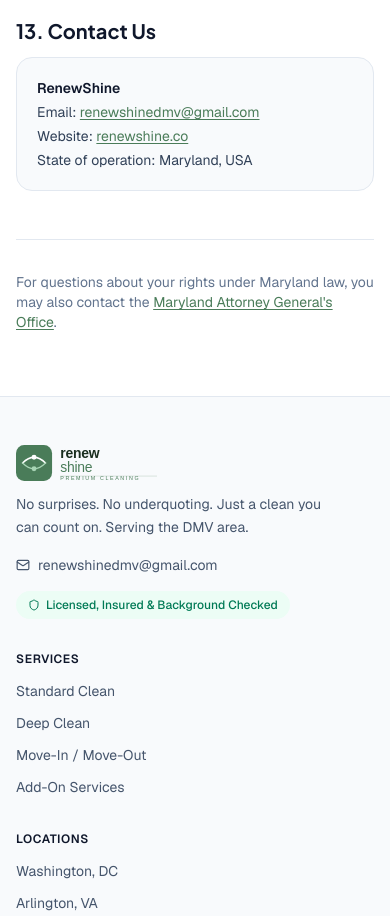
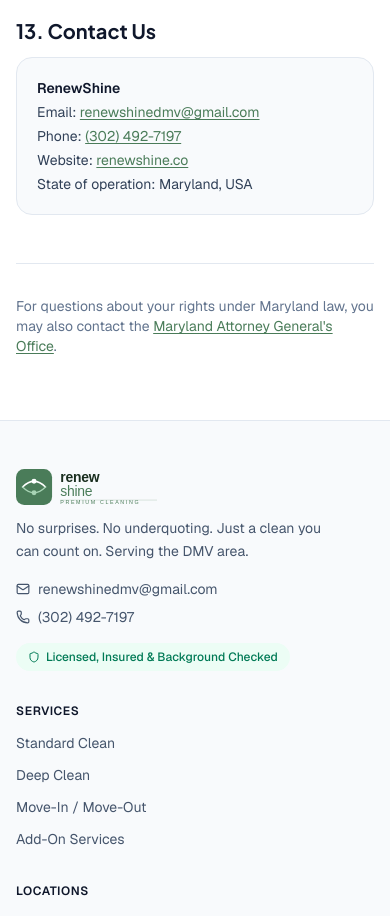
Before and after one commit to gracebotly/renewshine-app, a Next.js app: page /privacy in a window 390 px wide. Shown: the part 4700-5616 px from the top of the page. Built offline with nearby package versions, Linux system fonts and the light colour scheme.

Commit message:
Add business phone contact across footer, privacy, and customer emails

```diff
--- a/src/app/privacy/page.tsx
+++ b/src/app/privacy/page.tsx
@@ -244,6 +244,7 @@
             <div className="rounded-xl border border-slate-200 bg-slate-50 p-5 text-sm text-slate-700">
               <p className="font-semibold text-slate-900">RenewShine</p>
               <p className="mt-1">Email: <a href="mailto:renewshinedmv@gmail.com" className="text-(--color-brand) underline underline-offset-2">renewshinedmv@gmail.com</a></p>
+              <p className="mt-1">Phone: <a href="tel:+13024927197" className="text-(--color-brand) underline underline-offset-2">(302) 492-7197</a></p>
               <p className="mt-1">Website: <a href="https://renewshine.co" className="text-(--color-brand) underline underline-offset-2">renewshine.co</a></p>
               <p className="mt-1">State of operation: Maryland, USA</p>
             </div>
--- a/src/components/layout/Footer.tsx
+++ b/src/components/layout/Footer.tsx
@@ -1,6 +1,6 @@
 import Link from 'next/link'
 import Image from 'next/image'
-import { Mail, Shield } from 'lucide-react'
+import { Mail, Phone, Shield } from 'lucide-react'
 
 const footerLinks = {
   Services: [
@@ -49,6 +49,13 @@
                 <Mail size={14} />
                 renewshinedmv@gmail.com
               </a>
+              <a
+                href="tel:+13024927197"
+                className="inline-flex items-center gap-2 text-sm text-slate-600 hover:text-(--color-brand) transition-colors duration-200"
+              >
+                <Phone size={14} aria-hidden="true" />
+                (302) 492-7197
+              </a>
             </div>
             <div className="mt-4 inline-flex items-center gap-1.5 rounded-full bg-emerald-50 px-3 py-1.5 text-xs font-medium text-emerald-700">
               <Shield size={12} />
--- a/src/lib/email/templates/customer-booked.ts
+++ b/src/lib/email/templates/customer-booked.ts
@@ -78,7 +78,7 @@
         <td style="padding:10px 0;vertical-align:top;width:28px;font-size:18px;">💬</td>
         <td style="padding:10px 0 10px 10px;vertical-align:top;">
           <p style="margin:0;font-size:14px;font-weight:600;color:#0f172a;">Questions before your appointment?</p>
-          <p style="margin:4px 0 0;font-size:13px;color:#64748b;">Just reply to this email. We respond quickly.</p>
+          <p style="margin:4px 0 0;font-size:13px;color:#64748b;">Just reply to this email. Call or text us at (302) 492-7197. We respond quickly.</p>
         </td>
       </tr>
     </tbody>
--- a/src/lib/email/templates/customer-quote.ts
+++ b/src/lib/email/templates/customer-quote.ts
@@ -140,7 +140,8 @@
 
   <p style="margin:0;font-size:12px;color:#94a3b8;text-align:center;line-height:1.6;">
     The remaining balance is due only after the clean is complete.<br/>
-    Questions? Reply to this email.
+    Questions? Reply to this email.<br/>
+    Call or text us: (302) 492-7197
   </p>
 `
 
```
